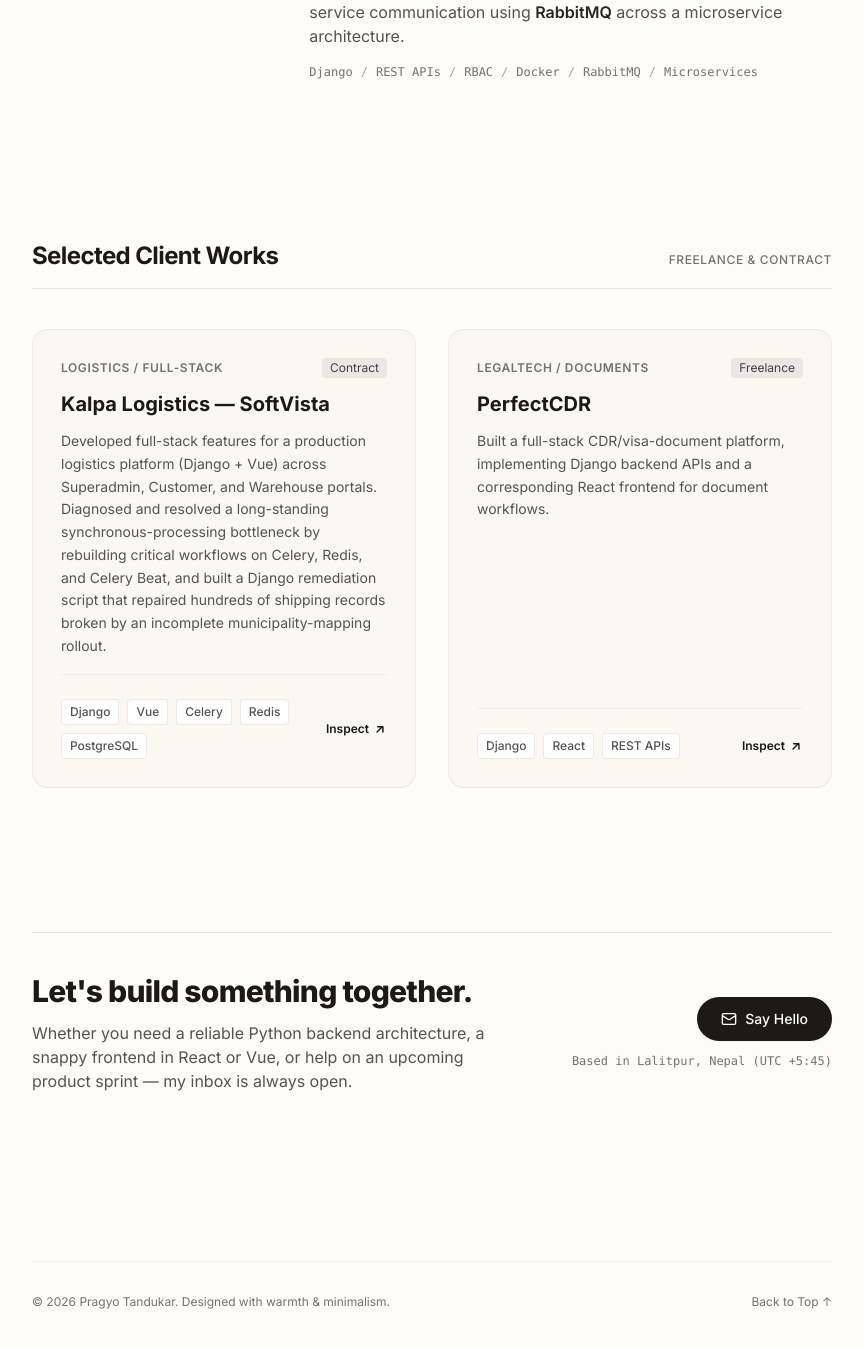
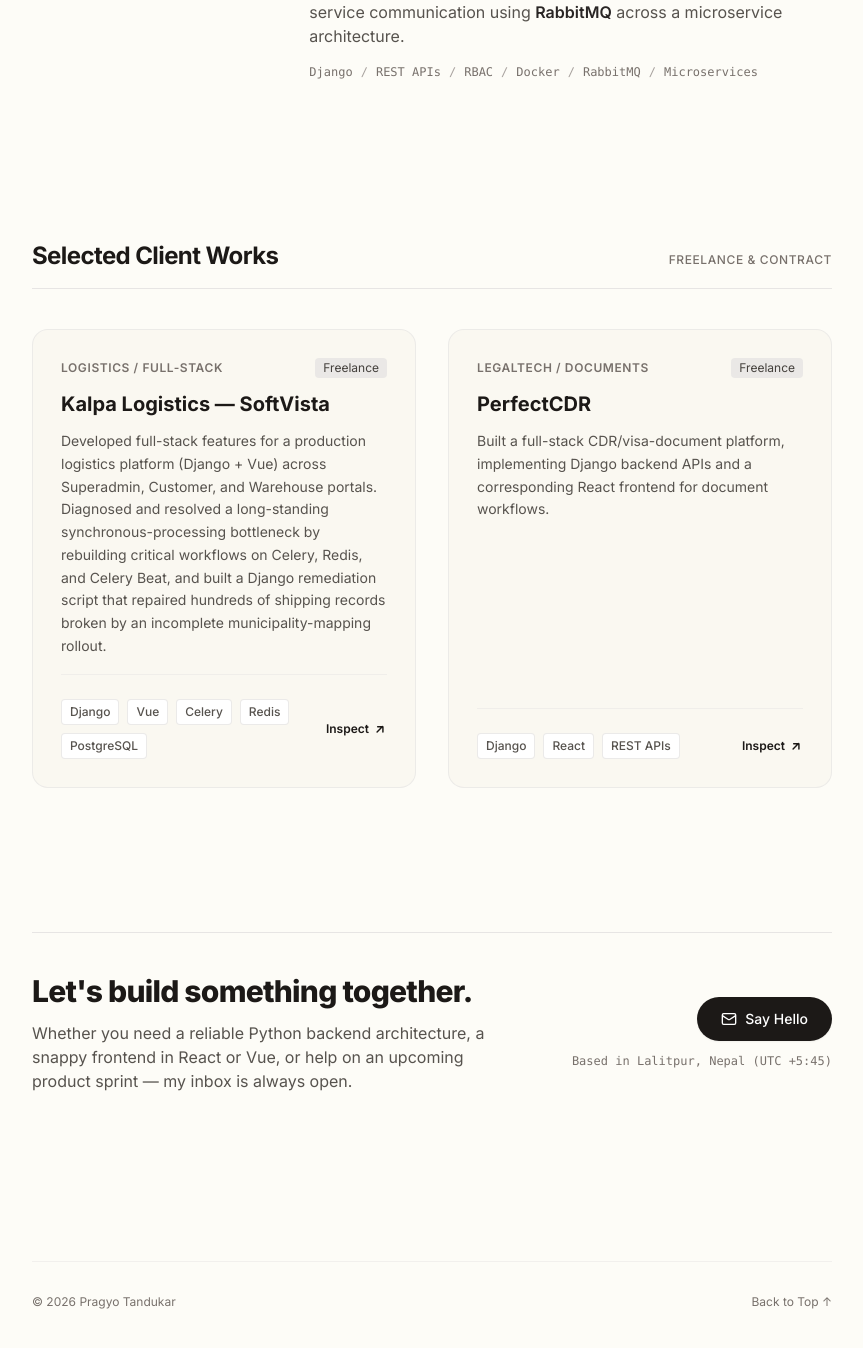
Before and after one commit to tandukar/portifolio_v3, a React (Vite) app: page / in a window 1280 px wide. Shown: the part 1603-2951 px from the top of the page, without its empty margins (208-1071 px from the left). Built offline with nearby package versions, Linux system fonts and the light colour scheme.

Commit message:
Update footer text, change project badge from 'Contract' to 'Freelance', and add GitHub Pages deployment workflow

```diff
--- a/src/components/Footer.jsx
+++ b/src/components/Footer.jsx
@@ -1,7 +1,7 @@
 export default function Footer() {
   return (
     <footer className="pt-8 pb-8 text-stone-500 text-xs flex flex-col sm:flex-row items-center justify-between gap-4 border-t border-stone-200/50">
-      <p>© {new Date().getFullYear()} Pragyo Tandukar. Designed with warmth &amp; minimalism.</p>
+      <p>© {new Date().getFullYear()} Pragyo Tandukar</p>
       <div className="flex items-center space-x-6">
         <a className="hover:text-stone-800 transition-colors" href="#hero">
           Back to Top ↑
--- a/src/components/Projects.jsx
+++ b/src/components/Projects.jsx
@@ -1,7 +1,7 @@
 const projects = [
    {
     category: 'Logistics / Full-Stack',
-    badge: 'Contract',
+    badge: 'Freelance',
     title: 'Kalpa Logistics — SoftVista',
     description:
       'Developed full-stack features for a production logistics platform (Django + Vue) across Superadmin, Customer, and Warehouse portals. Diagnosed and resolved a long-standing synchronous-processing bottleneck by rebuilding critical workflows on Celery, Redis, and Celery Beat, and built a Django remediation script that repaired hundreds of shipping records broken by an incomplete municipality-mapping rollout.',
```
